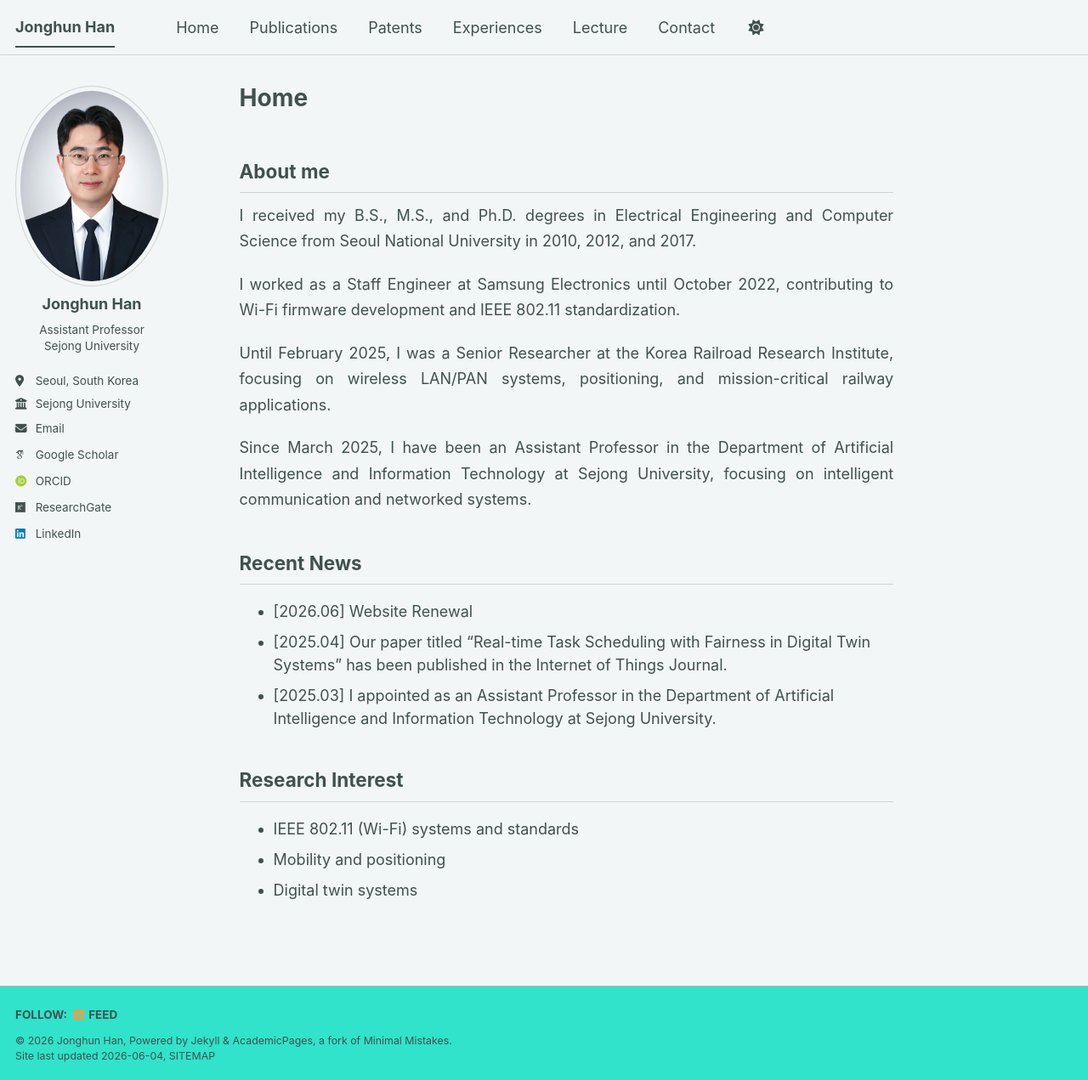
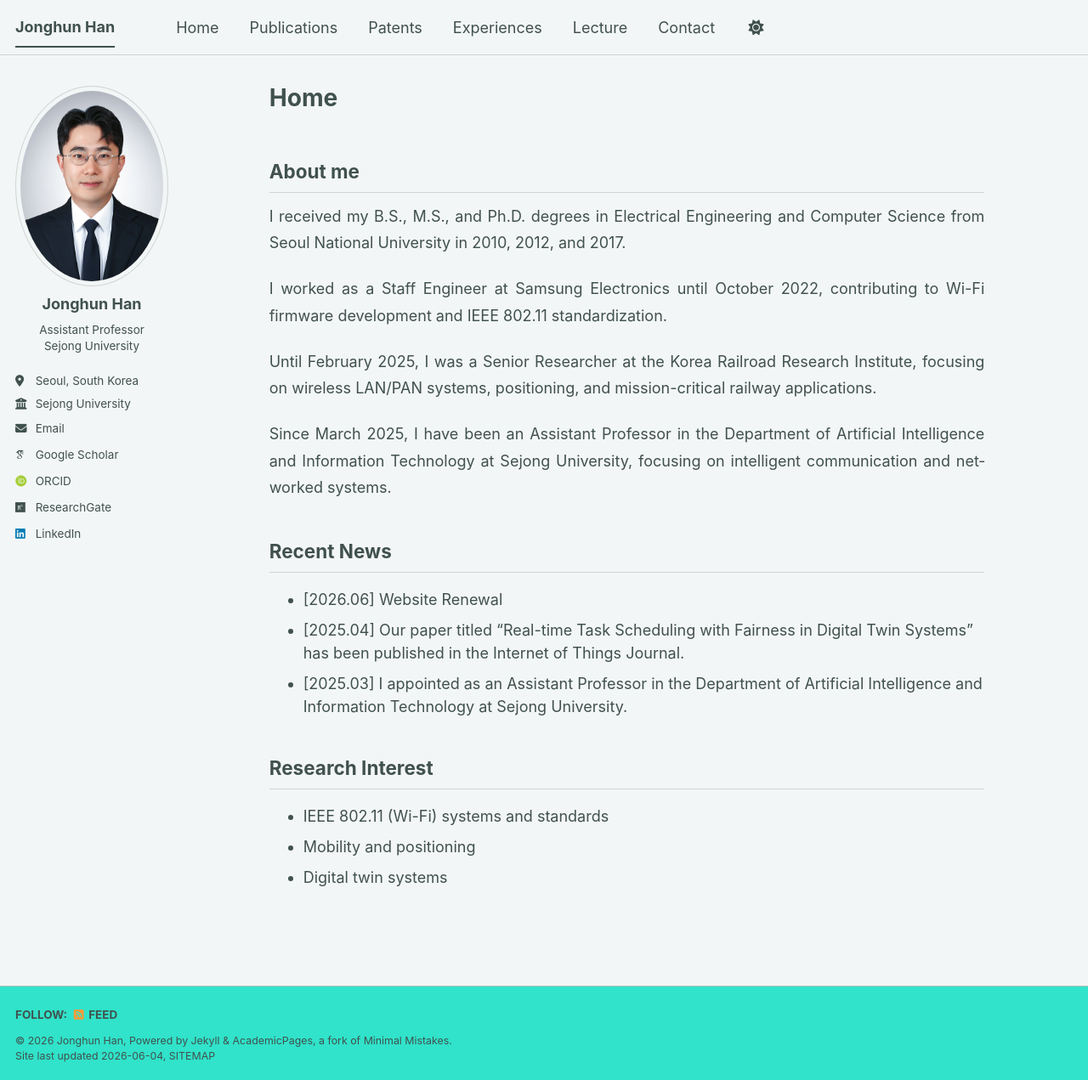
Before and after one commit to icnsl/icnsl.github.io, a Jekyll site: the page built from _pages/about.md, in a window 1280 px wide and 1271 px high. Shown: the whole window at 85% size. Built offline with Jekyll 4.4.1, drawn with Linux system fonts in a browser that asks for light colours; some web fonts are replaced; a script bundle is joined from its source files by our own code; library files that are not in the unit come from our copies.

Commit message:
Update _page.scss

```diff
--- a/_sass/layout/_page.scss
+++ b/_sass/layout/_page.scss
@@ -400,30 +400,81 @@
   text-transform: uppercase;
 }
 
-/* Custom style for About Me bio */
+/* ==========================================================================
+   CUSTOM: Desktop layout width and sidebar-content spacing
+   ========================================================================== */
+
+/*
+  Goal:
+  1. Reduce excessive empty space on the far left side.
+  2. Increase the gap between the sidebar profile image and the main content.
+  3. Keep the top navigation and main body visually aligned.
+*/
+
+@media (min-width: 80em) {
+  #main,
+  .masthead__inner-wrap {
+    max-width: 1440px;
+  }
+}
+
+@media (min-width: 64em) {
+  #main .page,
+  #main .archive {
+    padding-left: calc(4.16667% + 2rem);
+    padding-right: 8.33333%;
+  }
+}
+
+
+/* ==========================================================================
+   CUSTOM: About Me bio text
+   ========================================================================== */
+
 .page__content .bio-text {
   text-align: justify;
+  text-align-last: left;
   text-justify: inter-word;
-  line-height: 1.7;
-  max-width: 820px;
+  line-height: 1.75;
+  max-width: 900px;
+  hyphens: auto;
+  -webkit-hyphens: auto;
+  overflow-wrap: break-word;
+  word-spacing: normal;
+  letter-spacing: normal;
 }
 
 .page__content .bio-text p {
-  margin-bottom: 1.1em;
+  margin-bottom: 1.25em;
 }
 
-/* Publications page: aligned citation layout */
+
+/* ==========================================================================
+   CUSTOM: Publications page citation layout
+   ========================================================================== */
+
 .page__content .pub-list {
-  max-width: 900px;
+  max-width: 920px;
 }
 
 .page__content .pub-entry {
   display: grid;
   grid-template-columns: 3.6rem minmax(0, 1fr);
-  column-gap: 0.45rem;
+  column-gap: 0.55rem;
   align-items: baseline;
+
   margin: 1.15rem 0 1.45rem;
+  padding: 0.85rem 1rem;
+
   line-height: 1.65;
+
+  border-left: 3px solid rgba(255, 255, 255, 0.22);
+  border-radius: 0.45rem;
+  background: rgba(255, 255, 255, 0.035);
+}
+
+.page__content .pub-entry:hover {
+  background: rgba(255, 255, 255, 0.06);
 }
 
 .page__content .pub-no {
@@ -455,17 +506,10 @@
   font-weight: 700;
 }
 
-/* Optional: subtle publication card style */
-.page__content .pub-entry {
-  padding: 0.85rem 1rem;
-  border-left: 3px solid rgba(255, 255, 255, 0.22);
-  border-radius: 0.45rem;
-  background: rgba(255, 255, 255, 0.035);
-}
 
-.page__content .pub-entry:hover {
-  background: rgba(255, 255, 255, 0.06);
-}
+/* ==========================================================================
+   CUSTOM: Mobile publication layout
+   ========================================================================== */
 
 @media (max-width: 600px) {
   .page__content .pub-entry {
```
